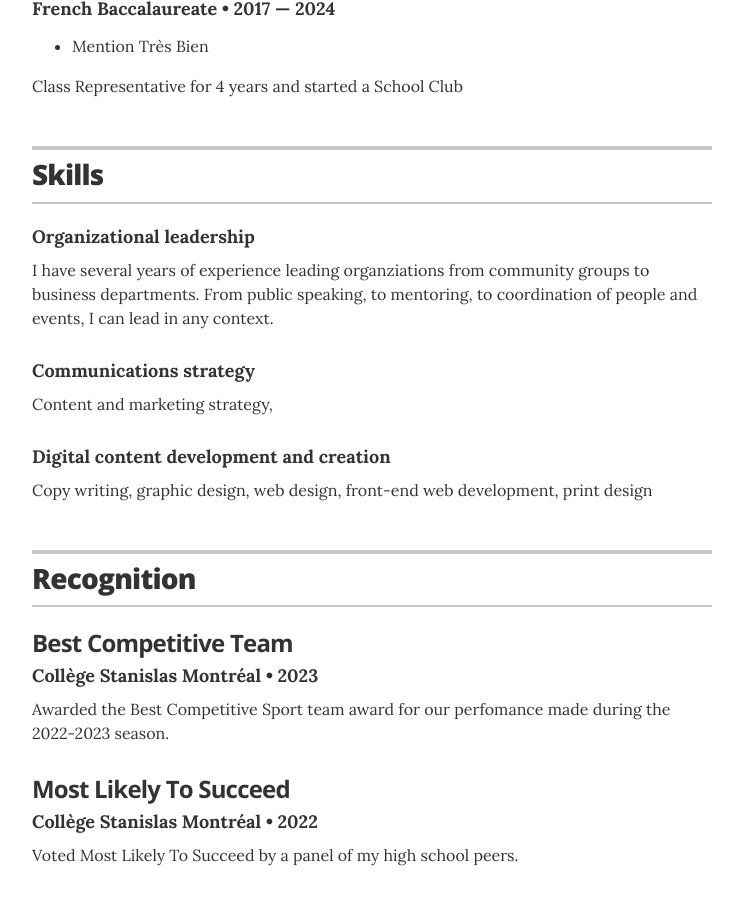
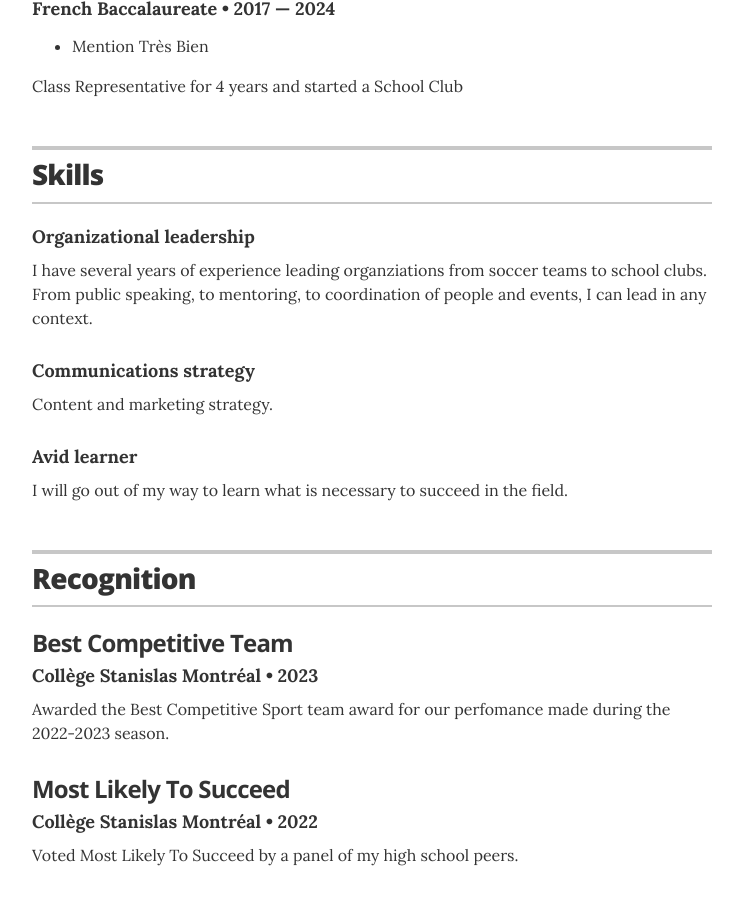
Before and after one commit to Tamus500/tamus500.github.io, a Jekyll site: the page built from index.html, in a window 1280 px wide and 900 px high, scrolled down 1496 px. Shown: the whole window, without its empty margins (268-1011 px from the left). Built offline with Jekyll 4.4.1, drawn with Linux system fonts in a browser that asks for light colours.

Commit message:
Update skills.yml

```diff
--- a/_data/skills.yml
+++ b/_data/skills.yml
@@ -1,12 +1,12 @@
 # Skills
 # Organizational leadership
 - skill: Organizational leadership
-  description: I have several years of experience leading organziations from community groups to business departments. From public speaking, to mentoring, to coordination of people and events, I can lead in any context.
+  description: I have several years of experience leading organziations from soccer teams to school clubs. From public speaking, to mentoring, to coordination of people and events, I can lead in any context.
 
 # Communications strategy
 - skill: Communications strategy
-  description: Content and marketing strategy,
+  description: Content and marketing strategy.
 
 # Digital content development and creation
-- skill: Digital content development and creation
-  description: Copy writing, graphic design, web design, front-end web development, print design
+- skill: Avid learner
+  description: I will go out of my way to learn what is necessary to succeed in the field.
```
